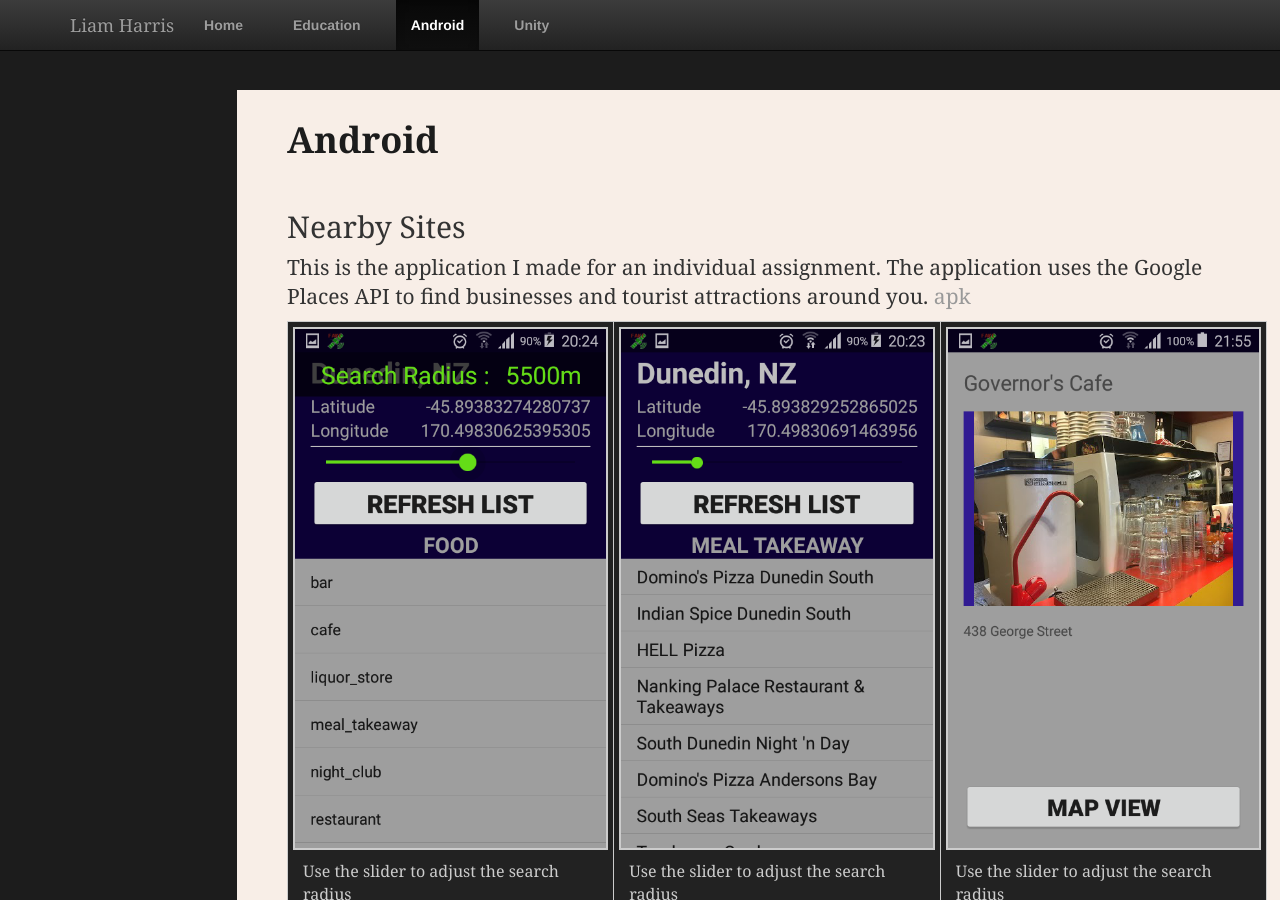
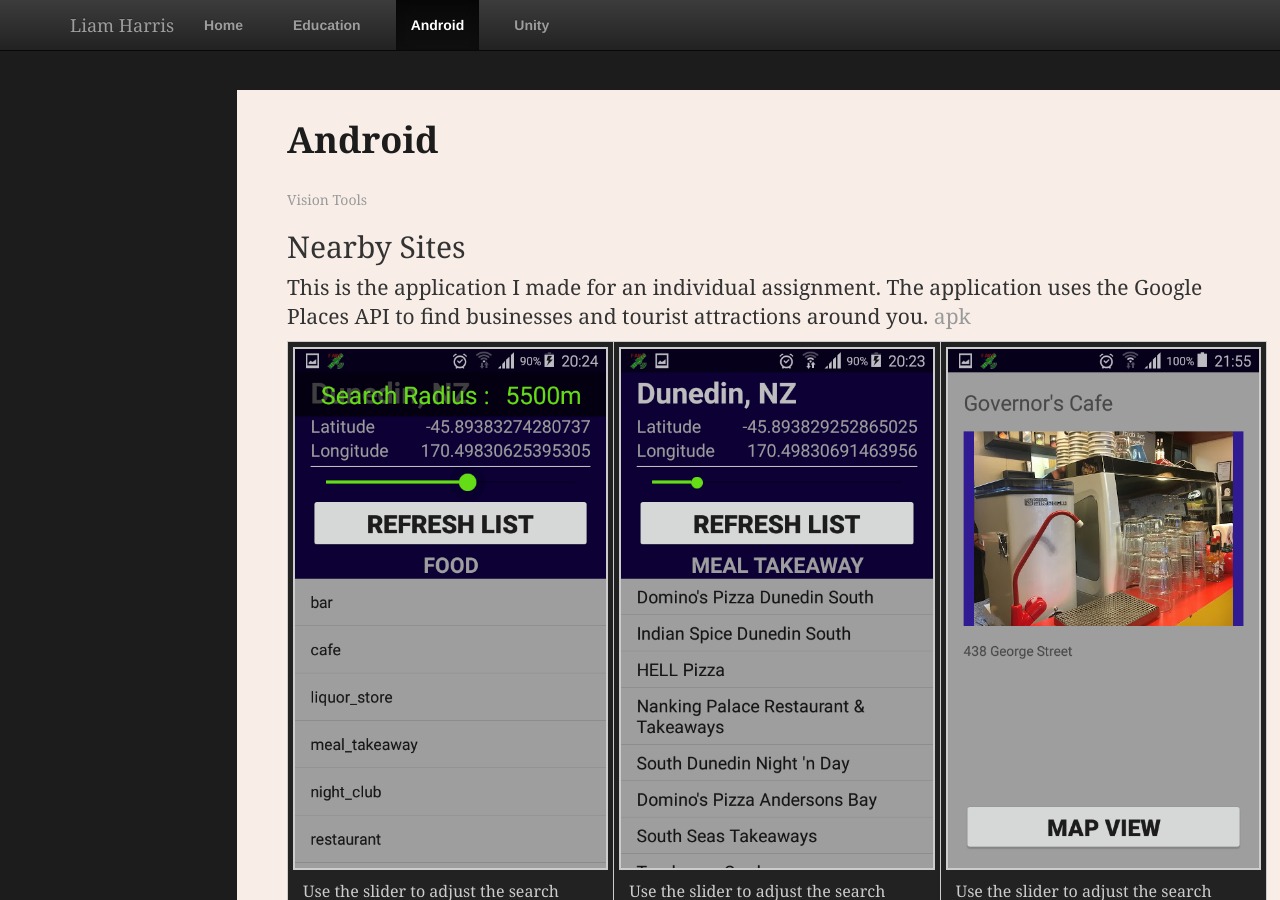
Before and after one commit to harrl7/harrl7.github.io, a Jekyll site: the page built from android/index.html, in a window 1280 px wide and 900 px high. Built offline with Jekyll 4.4.1, drawn with Linux system fonts in a browser that asks for light colours.

Commit message:
Update index.html

```diff
--- a/android/index.html
+++ b/android/index.html
@@ -6,6 +6,8 @@
 
 	<h1>Android</h1>
 	<br>
+
+	<a href="#Vision_Tools">Vision Tools</a>
 
 
 	<h2>Nearby Sites</h2>
```
